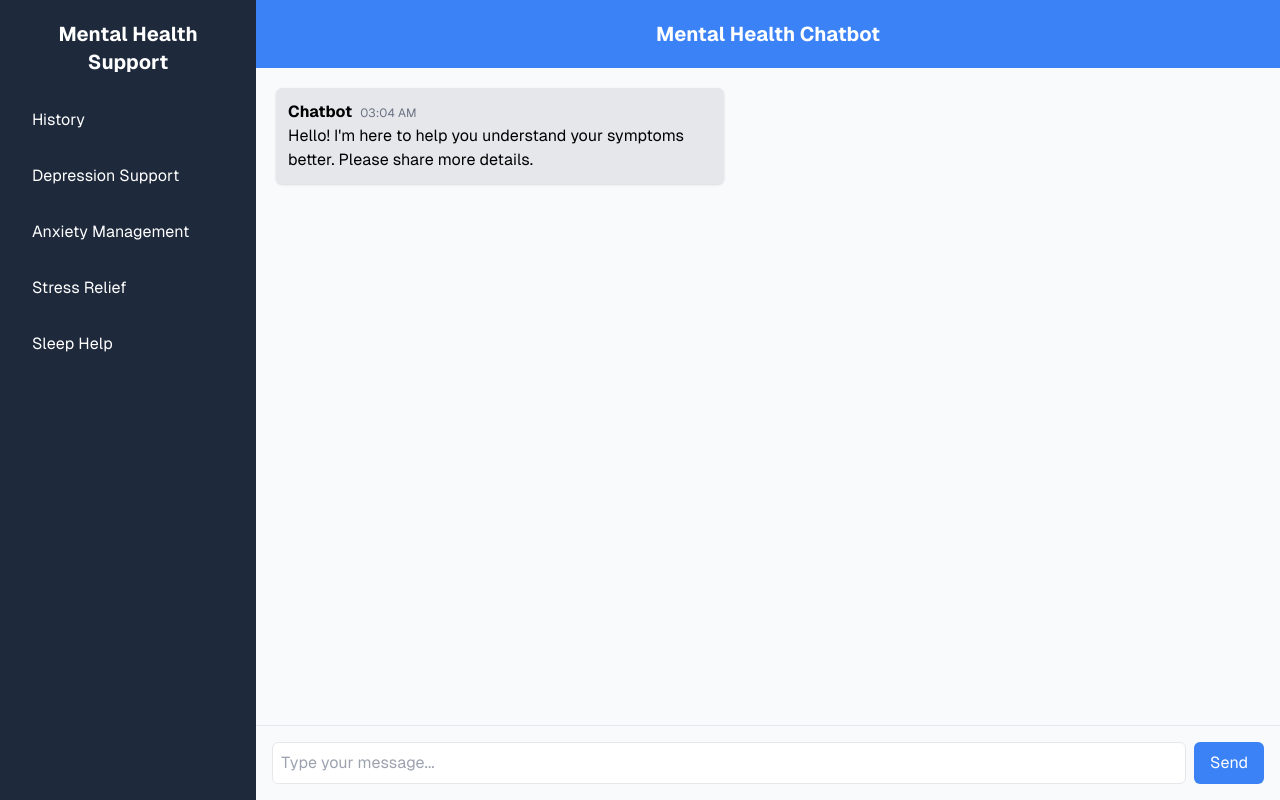
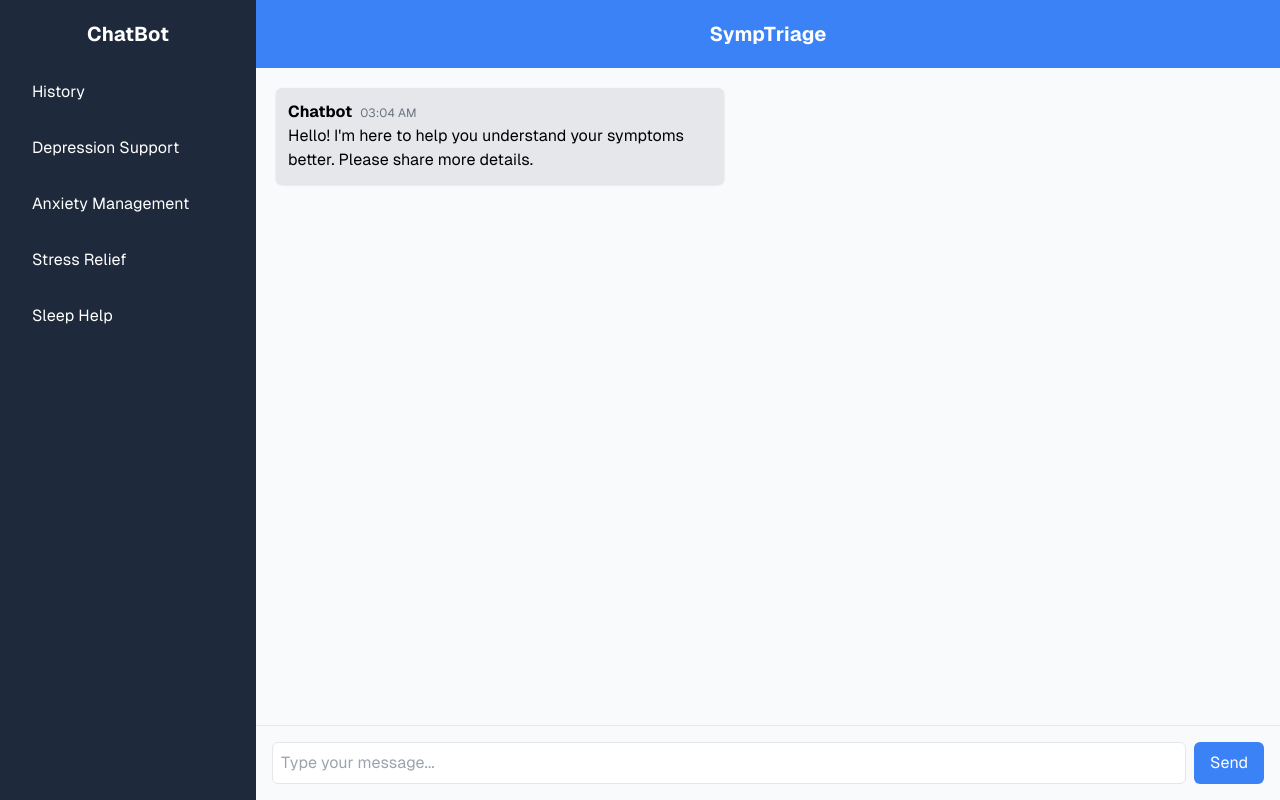
Before and after one commit to keerthi042000/Symptriage, a Next.js app in the folder web-application/: page /chatbot in a window 1280 px wide. Built offline with nearby package versions, Linux system fonts and the light colour scheme; no server answers.

Commit message:
fixed the chat bug

```diff
--- a/web-application/src/app/chatbot/page.tsx
+++ b/web-application/src/app/chatbot/page.tsx
@@ -326,7 +326,7 @@ export default function Chatbot() {
       {/* Sidebar */}
       <div className="w-64 bg-slate-800 p-5 text-white">
         <h2 className="mb-5 text-center text-xl font-bold">
-          Mental Health Support
+          ChatBot
         </h2>
         <ul>
           <li
@@ -356,7 +356,7 @@ export default function Chatbot() {
       <div className="flex flex-1 flex-col bg-gray-50">
         {/* Chat Header */}
         <div className="bg-blue-500 p-5 text-center text-white">
-          <h1 className="text-xl font-bold">Mental Health Chatbot</h1>
+          <h1 className="text-xl font-bold">SympTriage</h1>
         </div>
 
         {/* Chat Messages */}
```
